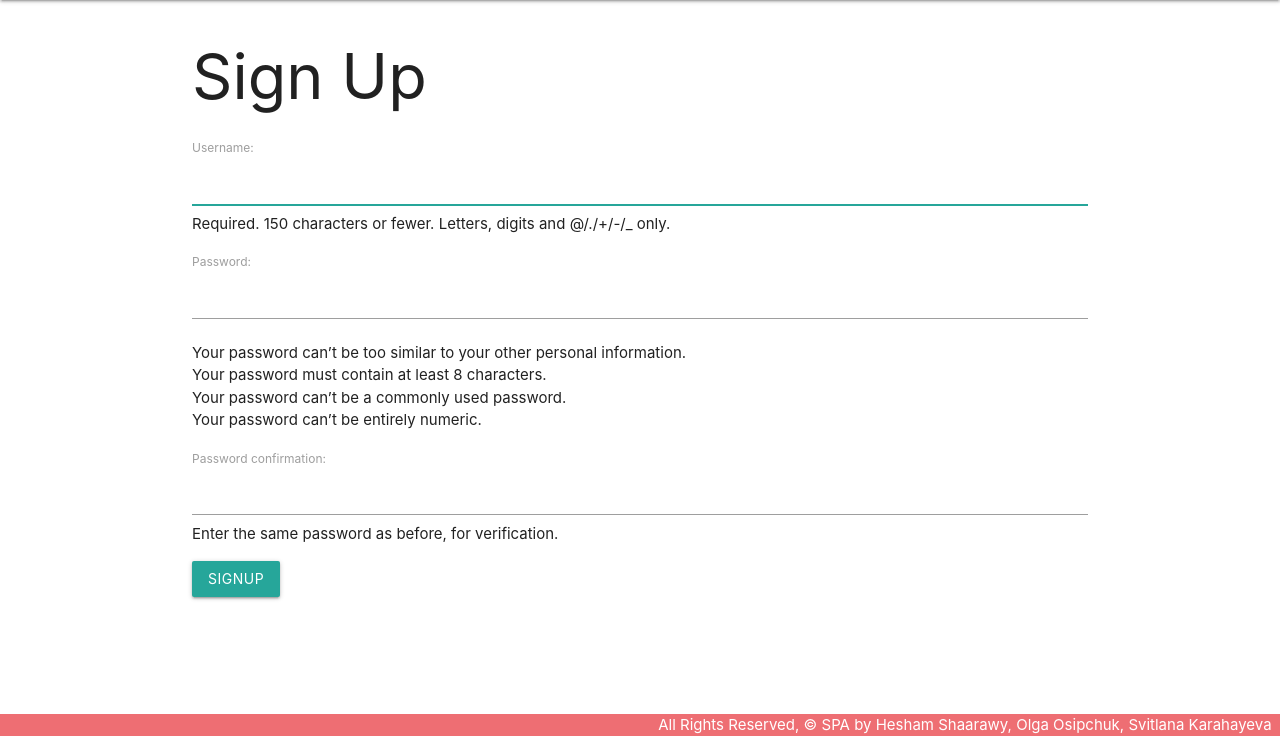
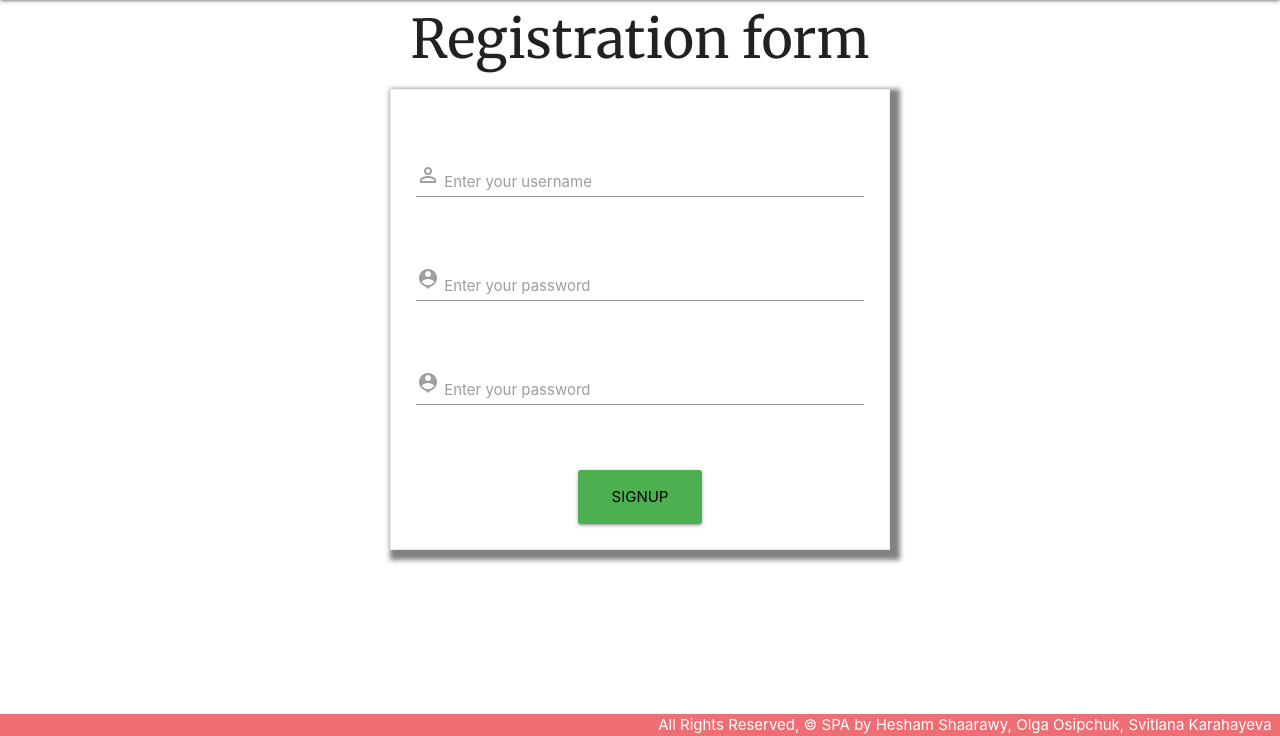
Before and after one commit to HeshamShaarawy/SPA, a Django app: page /accounts/signup/ in a window 1280 px wide. Shown: the part 64-800 px from the top of the page. Run offline with Django 3.2, Linux system fonts and the light colour scheme.

Commit message:
Adding new look for login and signup pages

```diff
--- a/main_app/static/css/style.css
+++ b/main_app/static/css/style.css
@@ -2,14 +2,40 @@ body{
     display: flex;
     min-height: 100vh;
     flex-direction: column;
+    /* will add later when find nice one */
 
+    /* background-image: url(''); */
+    /* height: 100%;
+    background-position: center;
+    background-repeat: no-repeat;
+    background-size: cover; */
 }
 
 main{
     flex: 1 0 auto;
 }
 
+h1,h2{
+    font-family: 'Merriweather', serif;
+}
+
 footer.page-footer {
     padding-top: 0;
     text-align: right;
 }
+
+/* Login and sign up forms styling */
+.center{
+    text-align: center;
+    margin: 0 auto ;
+    justify-content: center;
+    display: flex;
+    padding:10px;
+}
+div.login-form{
+    width: 500px;
+    display: inline-block;
+    border: 1px solid #EEE;
+    box-shadow: 5px 5px 5px 5px grey;
+    padding: 25px;
+}
--- a/main_app/templates/base.html
+++ b/main_app/templates/base.html
@@ -10,6 +10,12 @@
   <link rel="stylesheet" href="https://cdnjs.cloudflare.com/ajax/libs/materialize/1.0.0/css/materialize.min.css">
   <link rel="stylesheet" type="" href="{% static 'css/style.css' %}">
   <script src="https://cdnjs.cloudflare.com/ajax/libs/materialize/1.0.0/js/materialize.min.js"></script>
+  <!-- Icons -->
+  <link href="https://fonts.googleapis.com/icon?family=Material+Icons" rel="stylesheet">
+  <!-- Google fonts -->
+  <link rel="preconnect" href="https://fonts.googleapis.com">
+  <link rel="preconnect" href="https://fonts.gstatic.com" crossorigin>
+  <link href="https://fonts.googleapis.com/css2?family=Merriweather&display=swap" rel="stylesheet">
 
 </head>
 <body>
--- a/main_app/templates/main_app/treatment_form.html
+++ b/main_app/templates/main_app/treatment_form.html
@@ -3,6 +3,7 @@
         display: block !important;
     }
 </style>
+
 {% extends 'base.html' %}
 
 {% block content %}
--- a/main_app/templates/registration/signup.html
+++ b/main_app/templates/registration/signup.html
@@ -1,14 +1,52 @@
+
 {% extends 'base.html' %}
 {% block content %}
 
-<h1>Sign Up</h1>
+<h2 class="center">Registration form</h2>
+<div class="container center">
+    <div class="login-form">
+    {% if error_message %}<p class="red-text">{{ error_message }}</p>{% endif %}
 
-{% if error_message %}<p class="red-text">{{ error_message }}</p>{% endif %}
+        <form class="col s12" method="post" action="{% url 'signup' %}">
+            {% csrf_token %}
 
-<form method="post" action="{% url 'signup' %}">
-  {% csrf_token %}
-  {{ form.as_p }}
-  <input type="submit" class="btn" value="signup">
-</form>
+            <div class='row'>
+              <div class='col s12'>
+              </div>
+            </div>
+
+            <div class='row'>
+              <div class='input-field col s12'>
+                <input  type='text' name='username' id='username' />
+                <label for='username'> <i class="material-icons">person_outline</i> Enter your username</label>
+              </div>
+            </div>
+
+            <div class='row'>
+              <div class='input-field col s12'>
+
+                <input class='validate' type='password' name='password1' id='password1' />
+                <label for='password'><i class="material-icons">person_pin</i> Enter your password</label>
+              </div>
+            </div>
+
+             <div class='row'>
+              <div class='input-field col s12'>
+
+                <input class='validate' type='password' name='password2' id='password2' />
+                <label for='password'><i class="material-icons">person_pin</i> Enter your password</label>
+              </div>
+            </div>
+
+            <br />
+
+              <div class=' center-align'>
+                <input type="submit" value="signup" class='col s6 btn btn-large waves-effect green'>
+                <input type="hidden" name="next" value="{{ next }}">
+              </div>
+
+          </form>
+    </div>
+</div>
 
 {% endblock %}
--- a/main_app/views.py
+++ b/main_app/views.py
@@ -9,18 +9,13 @@ from .models import Treatment, Booking
 def signup(request):
   error_message = ''
   if request.method == 'POST':
-    # This is how to create a 'user' form object
-    # that includes the data from the browser
     form = UserCreationForm(request.POST)
     if form.is_valid():
-      # This will add the user to the database
       user = form.save()
-      # This is how we log a user in via code
       login(request, user)
       return redirect('treatments_index')
     else:
       error_message = 'Invalid sign up - try again'
-  # A bad POST or a GET request, so render signup.html with an empty form
   form = UserCreationForm()
   context = {'form': form, 'error_message': error_message}
   return render(request, 'registration/signup.html', context)
```
Also changed, not shown: main_app/templates/registration/login.html (+37 -8 lines), spa/settings.py (line endings or trailing spaces).
